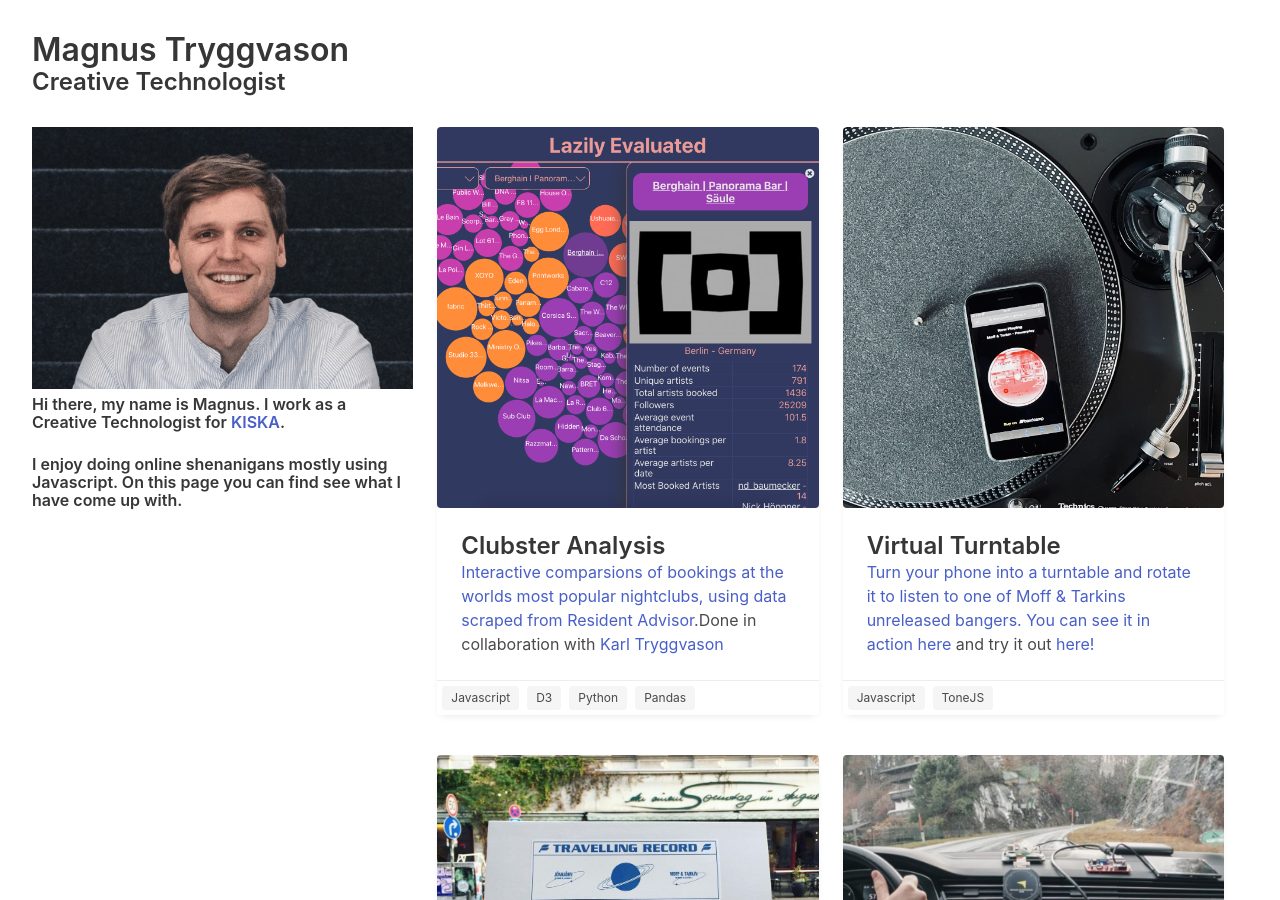
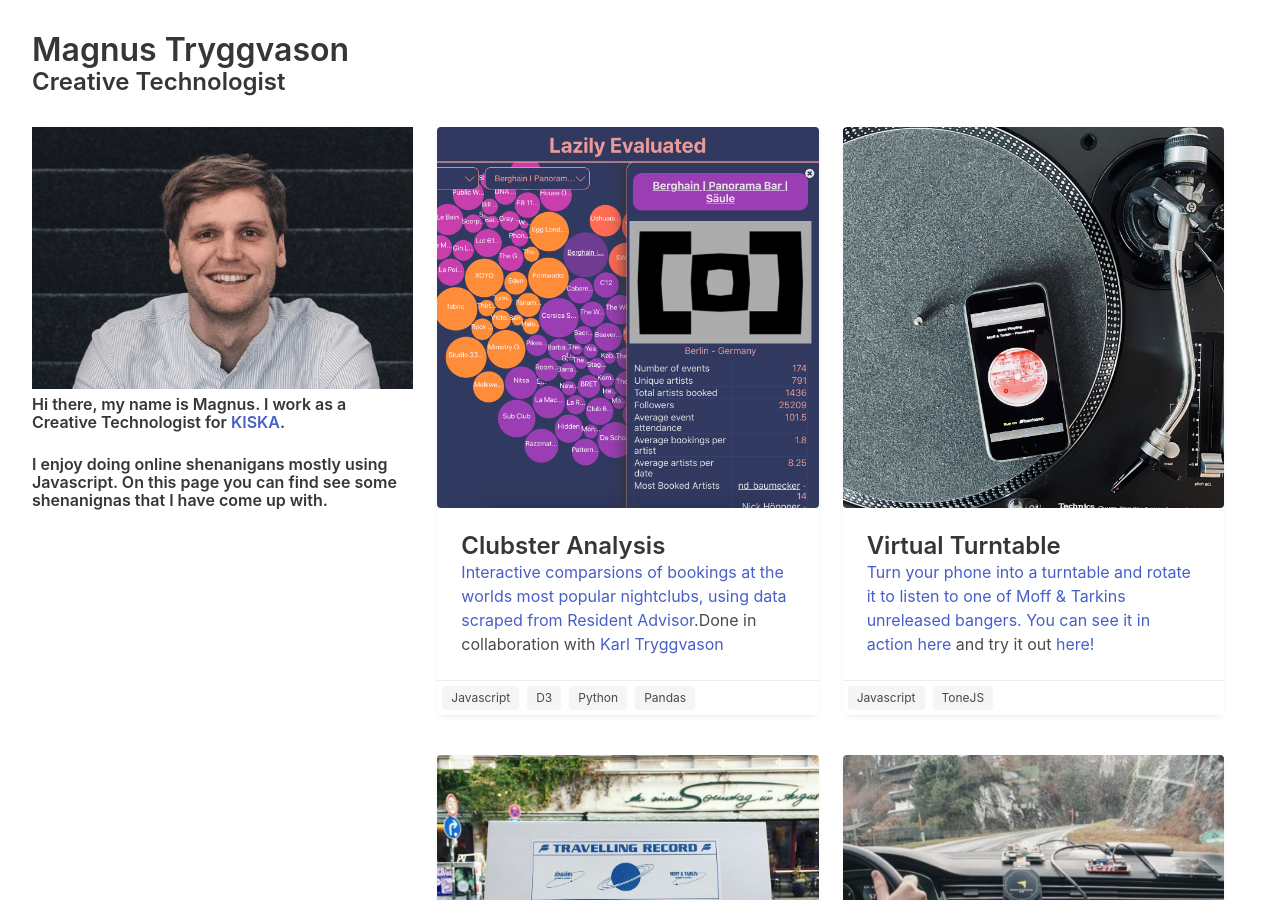
Before and after one commit to mtryggvason/mtryggvason.github.io, a Jekyll site: the page built from index.markdown, in a window 1280 px wide and 900 px high. Built offline with Jekyll 4.4.1, drawn with Linux system fonts in a browser that asks for light colours; our own code applies the rules of GitHub Pages for plain Markdown files.

Commit message:
Update default.html

```diff
--- a/_layouts/default.html
+++ b/_layouts/default.html
@@ -62,7 +62,8 @@
           {% if site.logo %}
           <img src="{{site.logo | relative_url}}" alt="Logo" />
         {% endif %}
-        <p class="title is-6">Hi there, my name is Magnus. I work as a Creative Technologist for <a href="www.kiska.com" target="_blank">KISKA</a>.<br></p><p class="title is-6">I enjoy doing online shenanigans mostly using Javascript. On this page you can find see what I have come up with.
+        <p class="title is-6">Hi there, my name is Magnus. I work as a Creative Technologist for <a href="www.kiska.com" target="_blank">KISKA</a>.<br></p>
+        <p class="title is-6">I enjoy doing online shenanigans mostly using Javascript. On this page you can find see some shenanignas that I have come up with.</p>
         </section>
         <section class="column">
           <div class="columns is-multiline is-offset-one-third">
```
